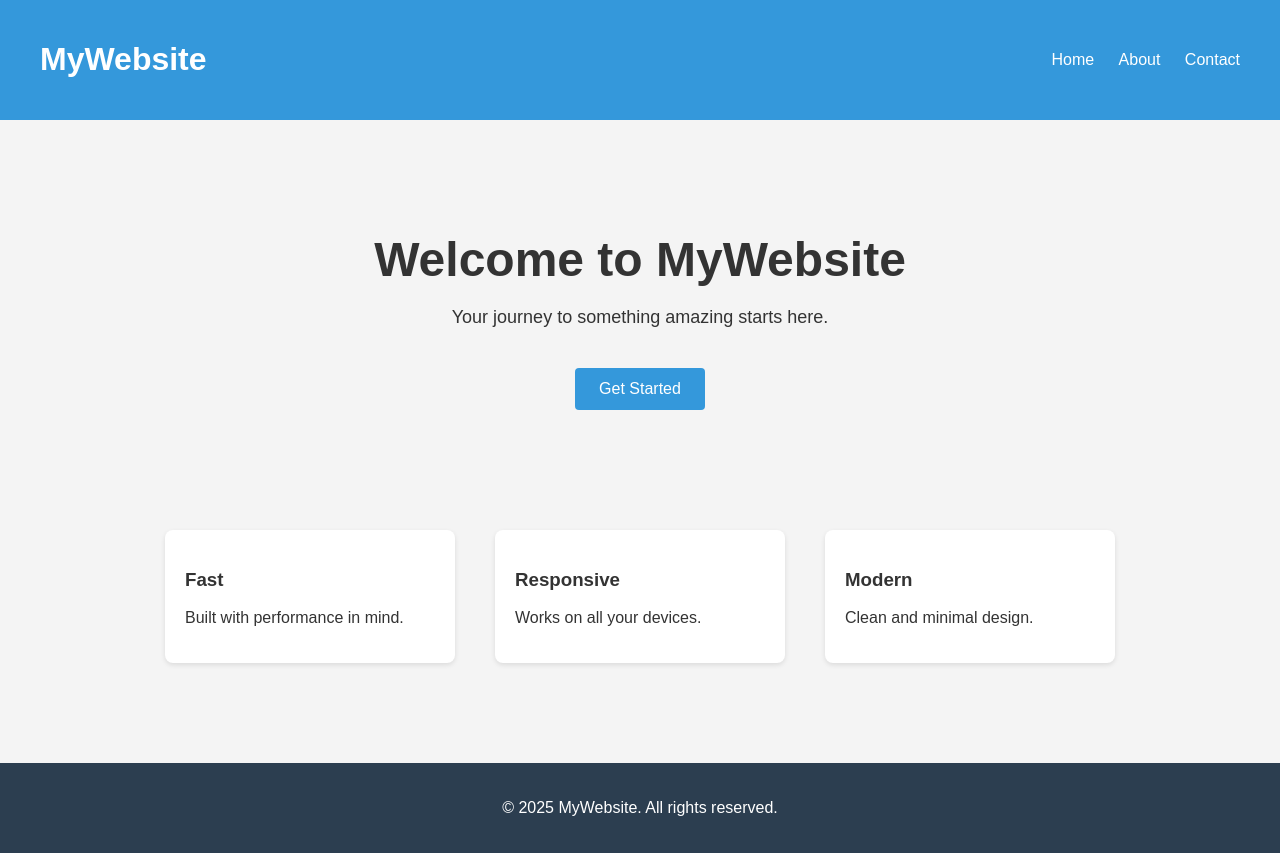
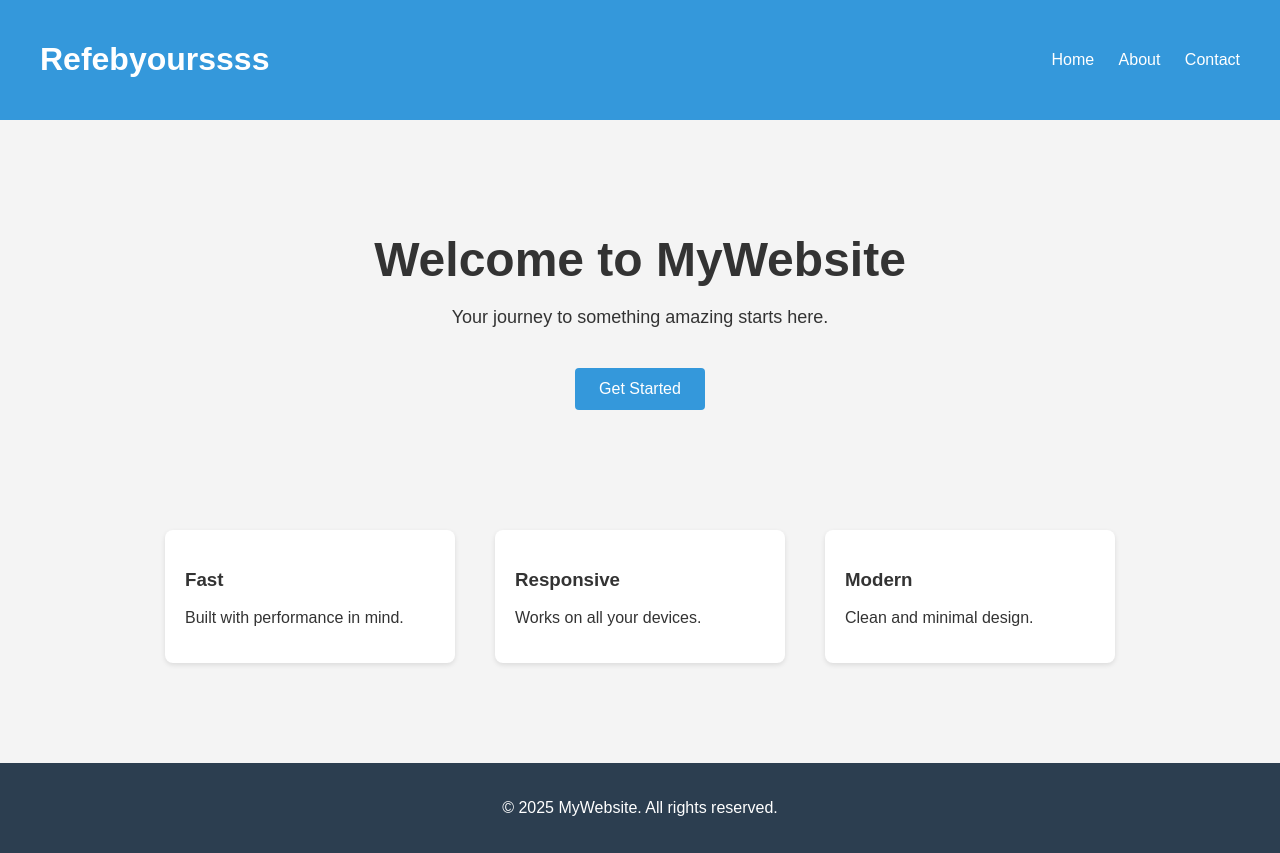
Before and after one commit to rafebyours/cicd_cloud, a plain HTML site: page index.html in a window 1280 px wide. Drawn offline with Linux system fonts and the light colour scheme.

Commit message:
Update HTML

```diff
--- a/index.html
+++ b/index.html
@@ -77,7 +77,7 @@
 <body>
 
   <header>
-    <h1>MyWebsite</h1>
+    <h1>Refebyourssss</h1>
     <nav>
       <a href="#">Home</a>
       <a href="#">About</a>
```
